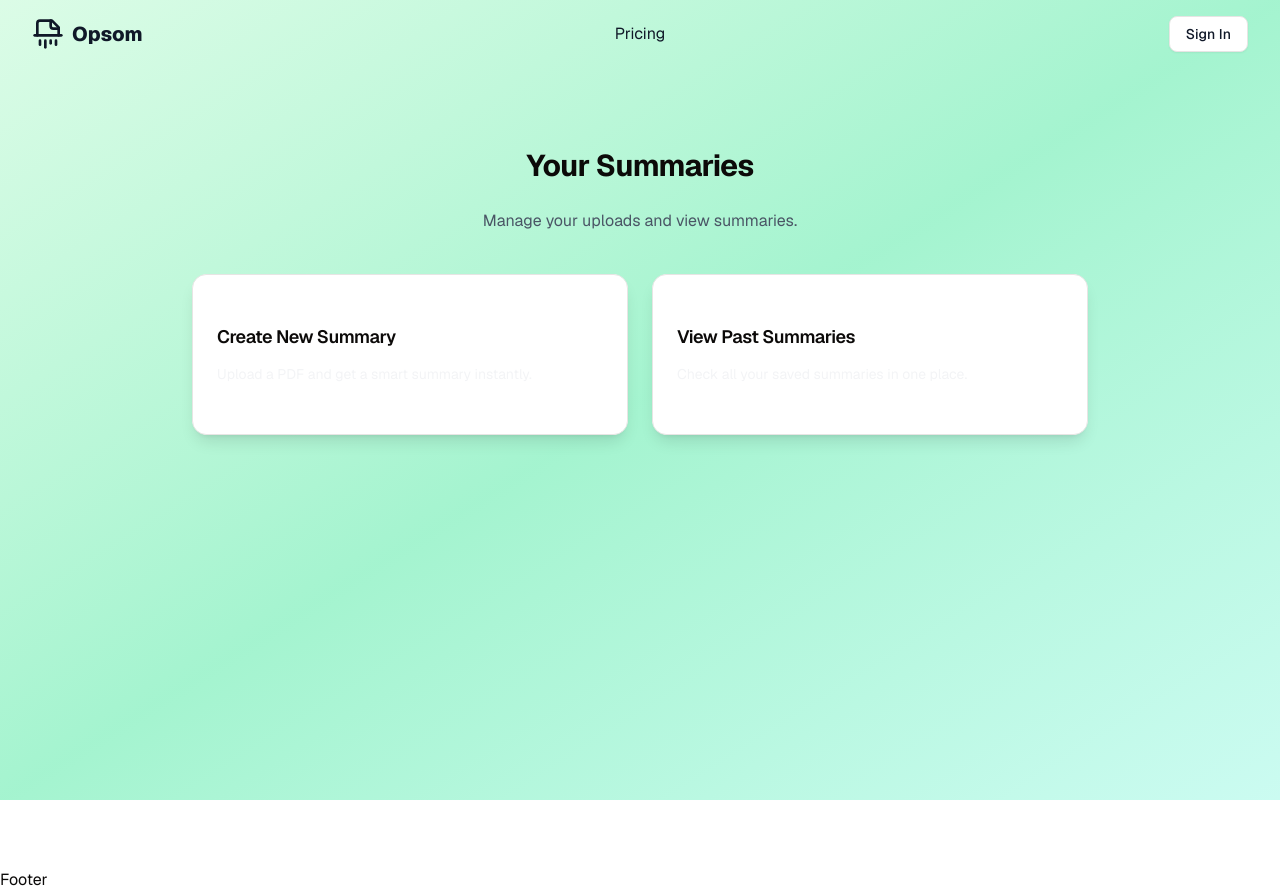
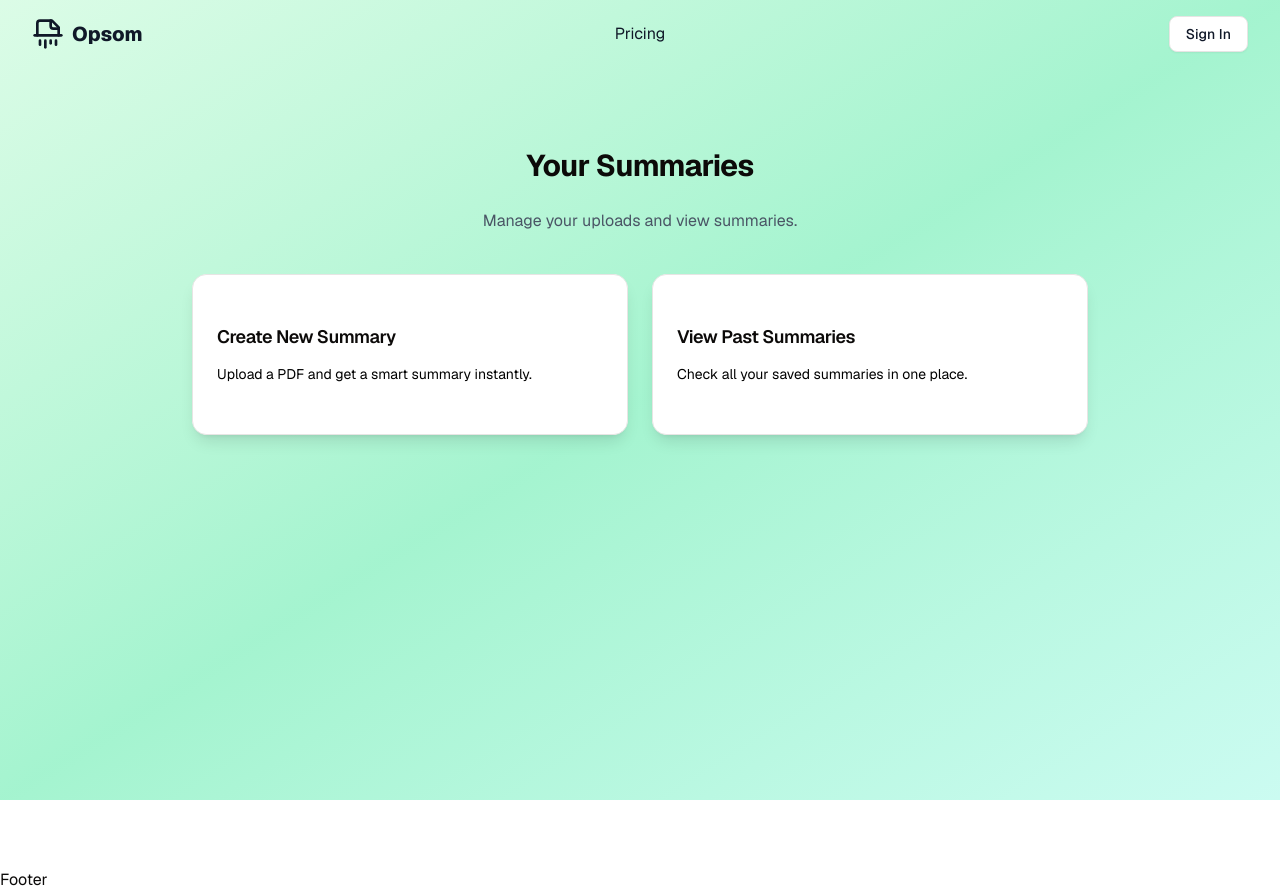
Before and after one commit to Termication/OPSOM, a Next.js app in the folder my-app/: page /dashboard in a window 1280 px wide. Built offline with nearby package versions, Linux system fonts and the light colour scheme; no server answers.

Commit message:
fix: update text color of description in AnimatedCard component for better readability

```diff
--- a/my-app/components/common/animated-card.tsx
+++ b/my-app/components/common/animated-card.tsx
@@ -33,7 +33,7 @@ const AnimatedCard = ({
         <Card className="bg-transparent shadow-none">
           <CardContent className="p-6 space-y-3">
             <h3 className="text-lg font-semibold">{title}</h3>
-            <p className="text-sm text-gray-100">{description}</p>
+            <p className="text-sm text-black">{description}</p>
           </CardContent>
         </Card>
       </motion.div>
```
